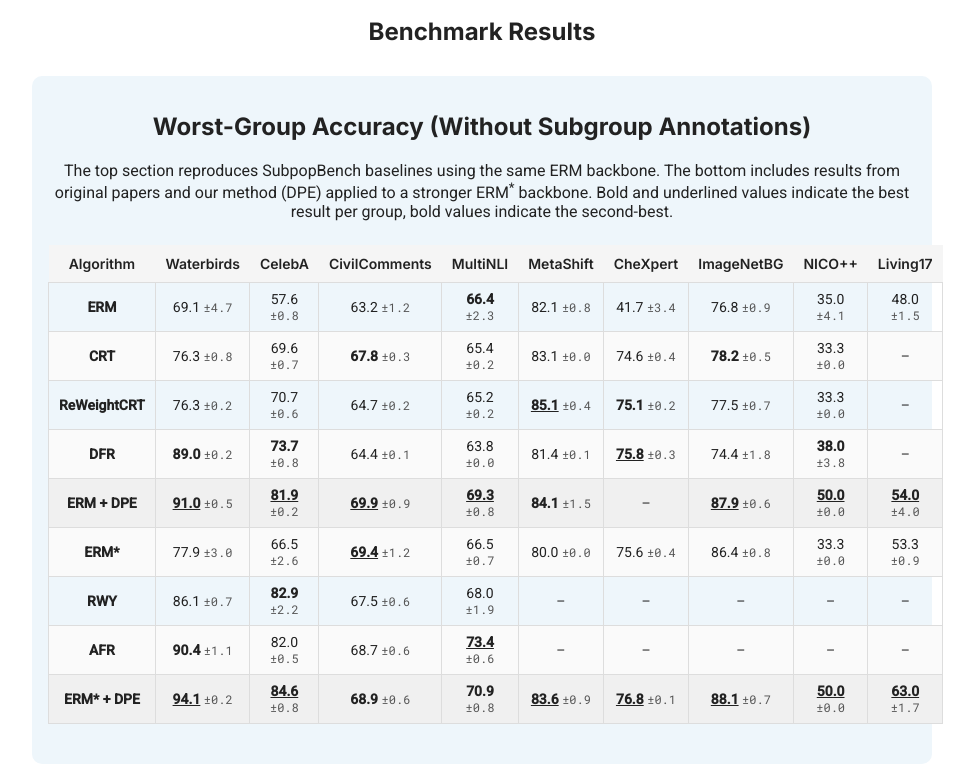
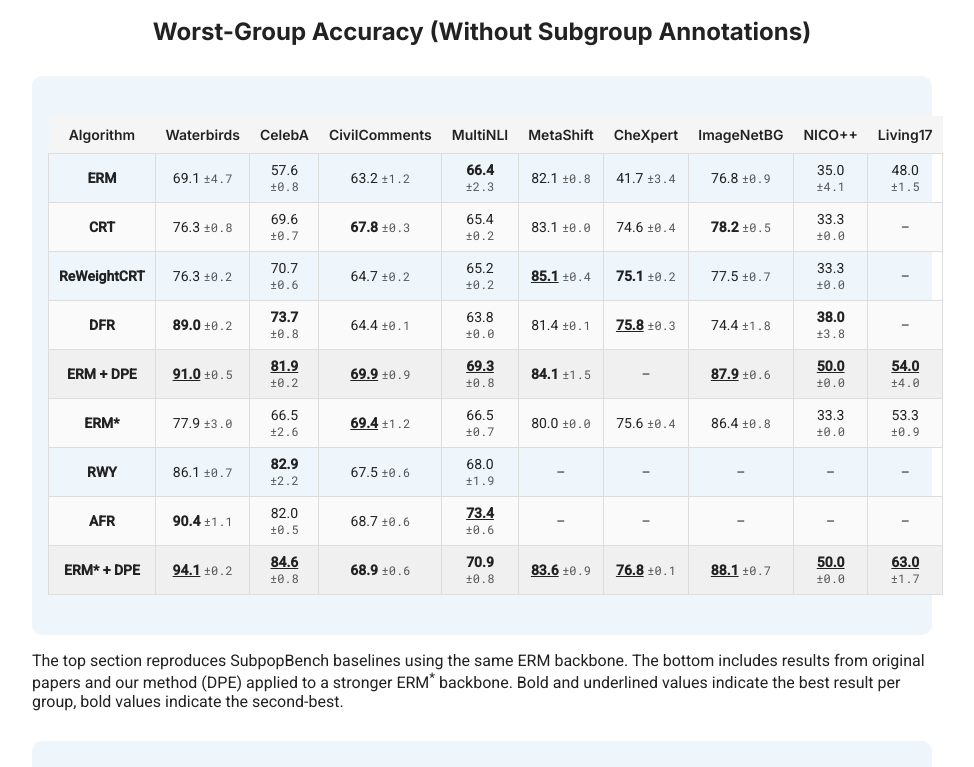
Before and after one commit to minhto2802/DPE, a plain HTML site: page docs/index.html in a window 1280 px wide. Shown: the part 1049-1816 px from the top of the page, without its empty margins (158-1132 px from the left). Drawn offline with nearby package versions, Linux system fonts and the light colour scheme.

Commit message:
Update index.html

```diff
--- a/docs/index.html
+++ b/docs/index.html
@@ -232,14 +232,9 @@
 </div>
 
 
-<h2>Benchmark Results</h2>
+<h2 style="text-align: center;">Worst-Group Accuracy (Without Subgroup Annotations)</h2>
+<div class="summary" id="wga-no-attributes">
 
-<div class="summary" id="wga-no-attributes">
-  <h2 style="text-align: center;">Worst-Group Accuracy (Without Subgroup Annotations)</h2>
-  <p>
-    The top section reproduces SubpopBench baselines using the same ERM backbone. The bottom includes results from original papers and our method (DPE) applied to a stronger ERM<sup>*</sup> backbone.
-    Bold and underlined values indicate the best result per group, bold values indicate the second-best.
-  </p>
 
   <table>
     <thead>
@@ -269,6 +264,10 @@
     </tbody>
   </table>
 </div>
+ <p>
+   The top section reproduces SubpopBench baselines using the same ERM backbone. The bottom includes results from original papers and our method (DPE) applied to a stronger ERM<sup>*</sup> backbone.
+   Bold and underlined values indicate the best result per group, bold values indicate the second-best.
+ </p>
 
  <div class="summary" id="wga-with-attributes">
   <h2 style="text-align: center;">Worst-Group Accuracy (With Attribute Annotations)</h2>
```
